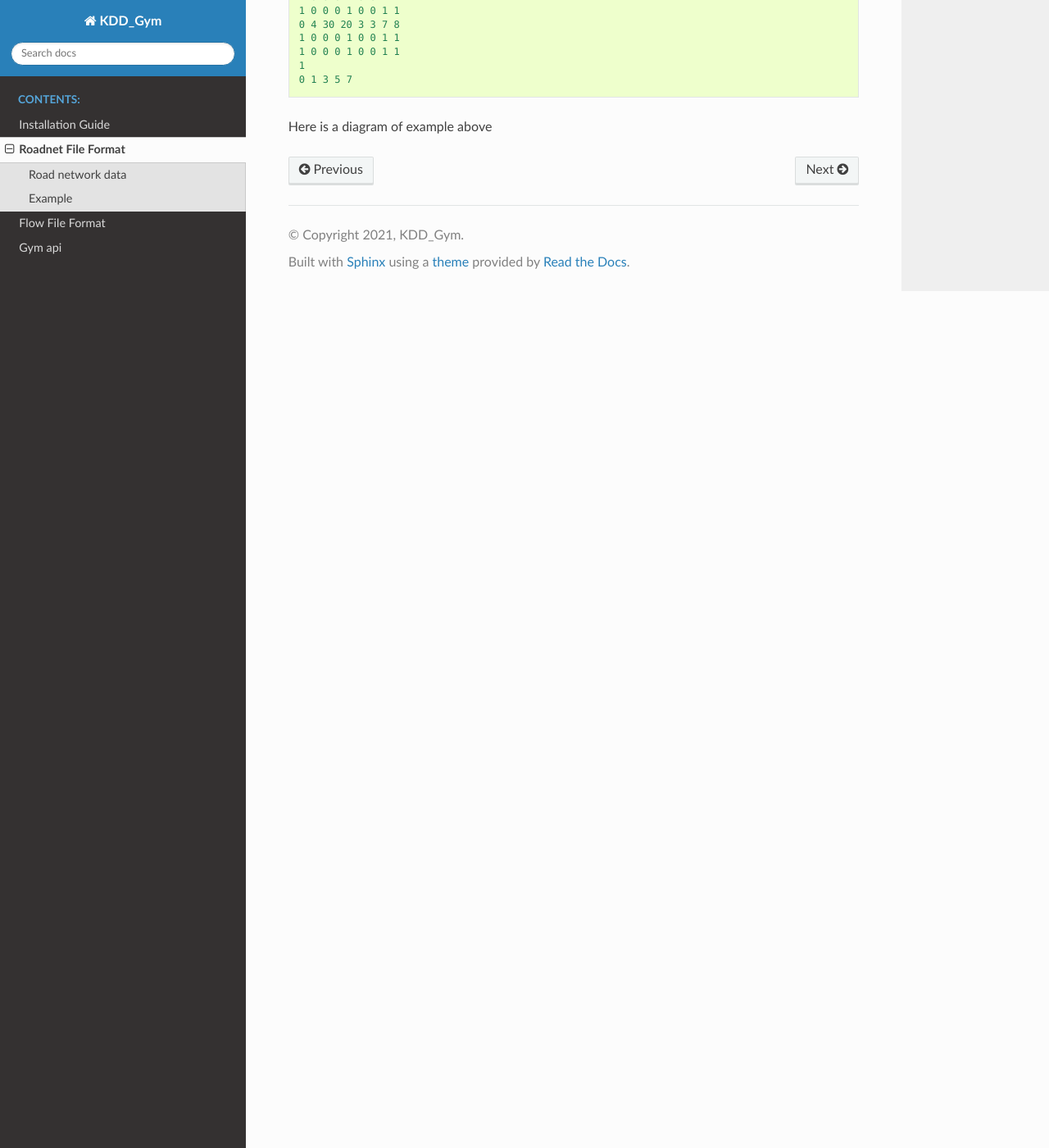
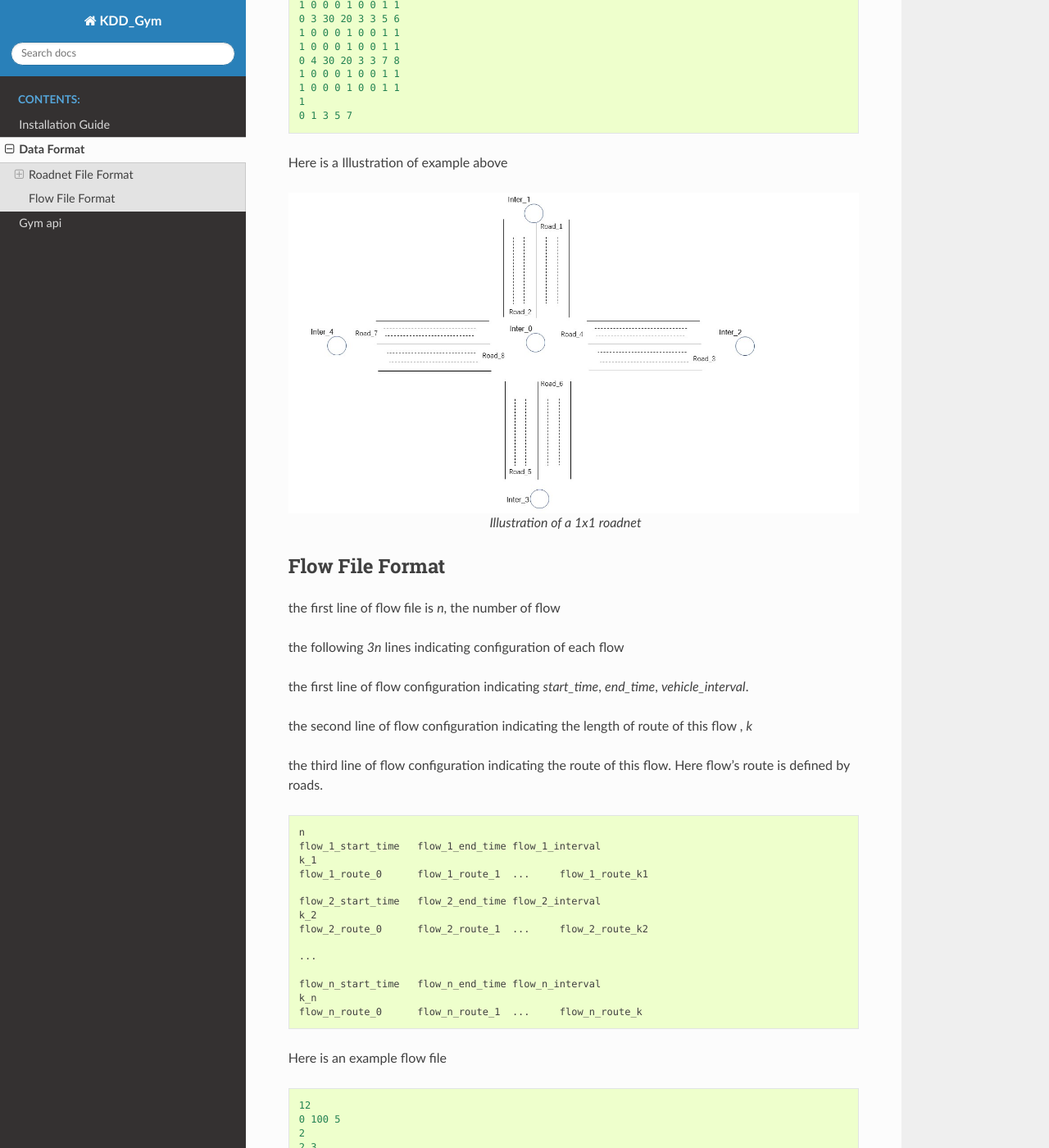
Before and after one commit to CityBrainChallenge/KDDCup2021-CityBrainChallenge, a Sphinx documentation site: the page built from docs/Data-Format.rst, in a window 1280 px wide and 1400 px high, scrolled down 2372 px. Shown: the whole window at 82% size. Built offline with Sphinx 7.4.7 and the Read the Docs theme 2.0.0, drawn with Linux system fonts in a browser that asks for light colours; some of the changed text lies outside the part shown.

Commit message:
image test

```diff
--- a/docs/roadnet.rst
+++ b/docs/Data-Format.rst
@@ -1,11 +1,16 @@
-.. _roadnet:
+.. _DataFormat:
+
+
+Data Format
+--------------------------
 
 Roadnet File Format
-===================
+======================
+
 
 
 Road network data
----------------------
+++++++++++++++++++++
 the road network file contains three datasets
 
 - Intersection dataset
@@ -107,7 +112,7 @@ the road network file contains three datasets
     For a traffic signal, there are at most 8 phases(1 - 8). Every phase allow 2 traffic movement to pass this intersection.
 
 Example
------------
++++++++++++++
 Here is an example 1x1 roadnet ``roadnet.txt`` .
 
 .. code-block:: c
@@ -135,4 +140,83 @@ Here is an example 1x1 roadnet ``roadnet.txt`` .
     0 1 3 5 7
 
 
-Here is a diagram of example above
+Here is a Illustration of example above
+
+.. figure:: https://github.com/CityBrainChallenge/KDDCup2021-CityBrainChallenge/blob/main/images/roadnet.jpg
+        :align: center
+
+        Illustration of a 1x1 roadnet
+
+Flow File Format
+====================
+
+
+
+the first line of flow file is *n*, the number of flow
+
+the following *3n* lines indicating configuration of each flow
+
+the first line of flow configuration indicating *start_time*, *end_time*, *vehicle_interval*.
+
+the second line of flow configuration indicating the length of route of this flow , *k*
+
+the third line of flow configuration indicating the route of this flow. Here flow's route is defined by roads.
+
+.. code-block:: c
+
+    n
+    flow_1_start_time	flow_1_end_time	flow_1_interval
+    k_1
+    flow_1_route_0	flow_1_route_1	...	flow_1_route_k1
+
+    flow_2_start_time	flow_2_end_time	flow_2_interval
+    k_2
+    flow_2_route_0	flow_2_route_1	...	flow_2_route_k2
+
+    ...
+
+    flow_n_start_time	flow_n_end_time	flow_n_interval
+    k_n
+    flow_n_route_0	flow_n_route_1	...	flow_n_route_k
+
+Here is an example flow file
+
+.. code-block:: c
+
+    12
+    0 100 5
+    2
+    2 3
+    0 100 5
+    2
+    2 5
+    0 100 5
+    2
+    2 7
+    0 100 5
+    2
+    4 5
+    0 100 5
+    2
+    4 7
+    0 100 5
+    2
+    4 1
+    0 100 5
+    2
+    6 7
+    0 100 5
+    2
+    6 1
+    0 100 5
+    2
+    6 3
+    0 100 5
+    2
+    8 1
+    0 100 5
+    2
+    8 3
+    0 100 5
+    2
+    8 5
--- a/docs/gym.rst
+++ b/docs/gym.rst
@@ -1,4 +1,4 @@
-.. _gym:
+.. _Gym:
 
 Gym api
 =======================
--- a/docs/index.rst
+++ b/docs/index.rst
@@ -6,6 +6,5 @@ Welcome to KDDCup's documentation!
     :caption: Contents:
 
     installation
-    roadnet
-    flow
+    Data-Format
     gym
--- a/docs/installation.rst
+++ b/docs/installation.rst
@@ -1,4 +1,4 @@
-.. installation:
+.. _Installation:
 
 Installation Guide
 ==========================
```
Also changed, not shown: docs/flow.rst (deleted, +0 -73 lines).
